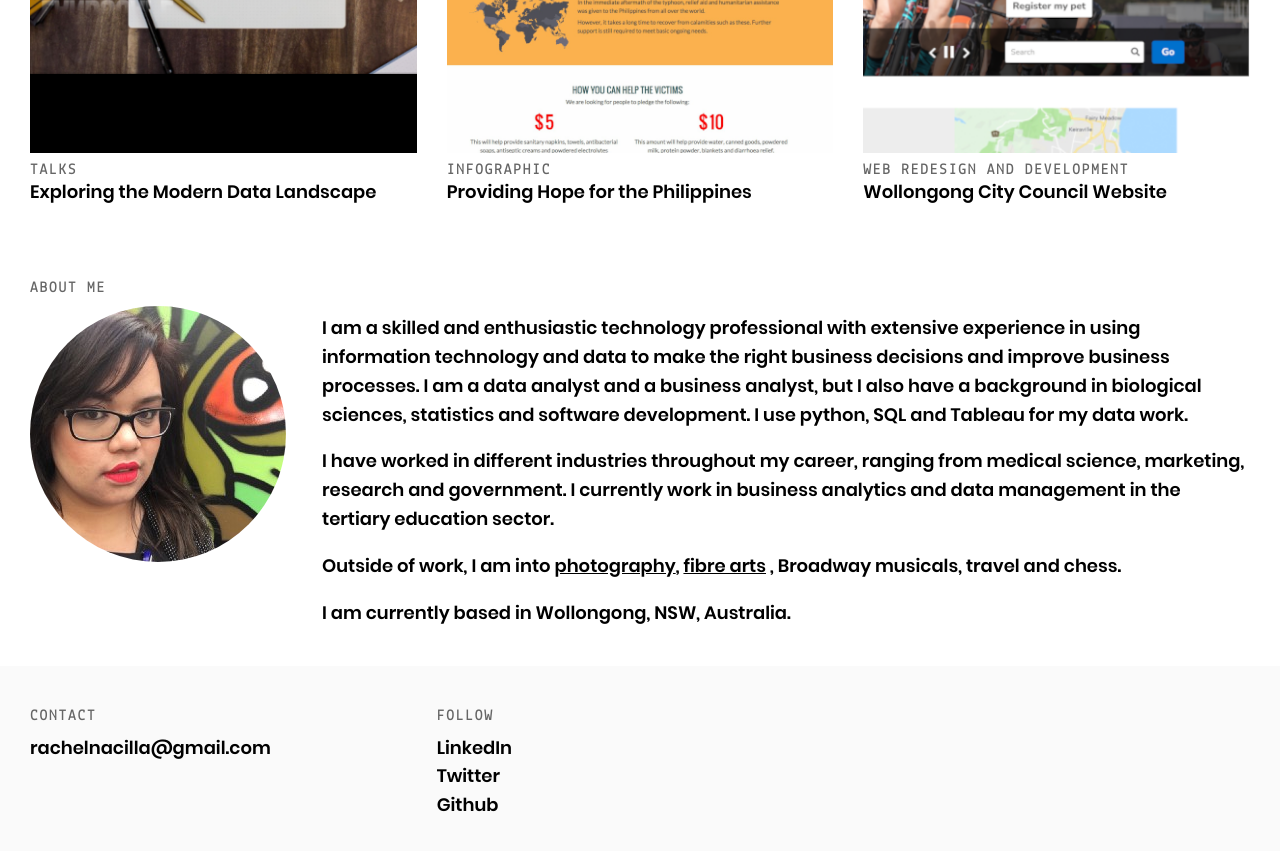
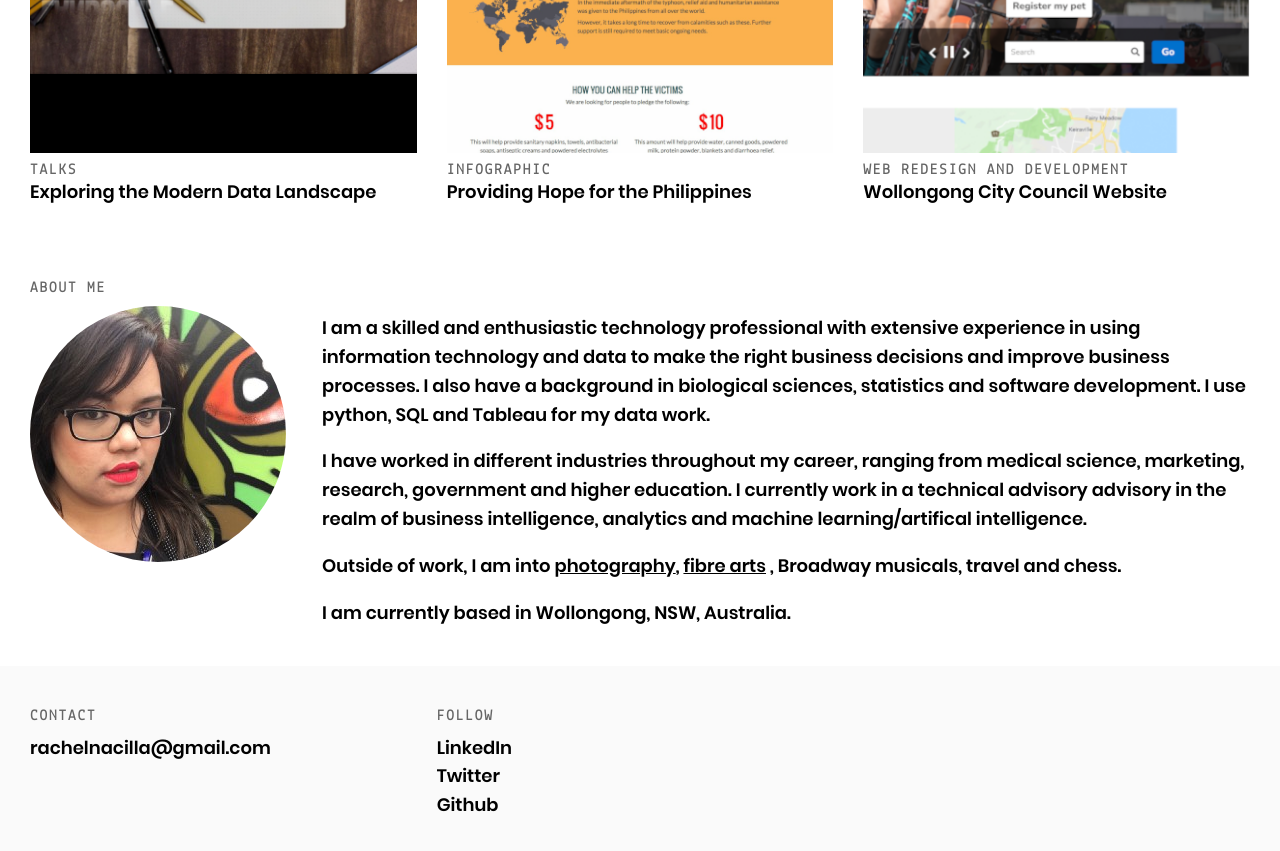
Before and after one commit to rachelnacilla/rachelnacilla.github.io, a Jekyll site: the page built from index.html, in a window 1280 px wide and 900 px high, scrolled down 795 px. Shown: the top 851 px of the window. Built offline with Jekyll 4.4.1, drawn with Linux system fonts in a browser that asks for light colours.

Commit message:
Updated bio

```diff
--- a/index.html
+++ b/index.html
@@ -47,9 +47,9 @@
 					<img src="assets/images/rachelnacilla_portrait.jpeg" alt="portrait of Rachel Nacilla">
 				</div>
 
-				<p>I am a skilled and enthusiastic technology professional with extensive experience in using information technology and data to make the right business decisions and improve business processes. I am a data analyst and a business analyst, but I also have a background in biological sciences, statistics and software development. I use python, SQL and Tableau for my data work.</p>
+				<p>I am a skilled and enthusiastic technology professional with extensive experience in using information technology and data to make the right business decisions and improve business processes. I also have a background in biological sciences, statistics and software development. I use python, SQL and Tableau for my data work.</p>
 
-				<p>I have worked in different industries throughout my career, ranging from medical science, marketing, research and government. I currently work in business analytics and data management in the tertiary education sector.</p>
+				<p>I have worked in different industries throughout my career, ranging from medical science, marketing, research, government and higher education. I currently work in a technical advisory advisory in the realm of business intelligence, analytics and machine learning/artifical intelligence.</p>
 
 				<p>Outside of work, I am into <a href="https://rachelnacilla.carbonmade.com/" target="_blank">photography</a>, <a href="https://www.instagram.com/fibreartsbyrach/" target="_blank">fibre arts</a>
 					, Broadway musicals, travel and chess.</p>
```
